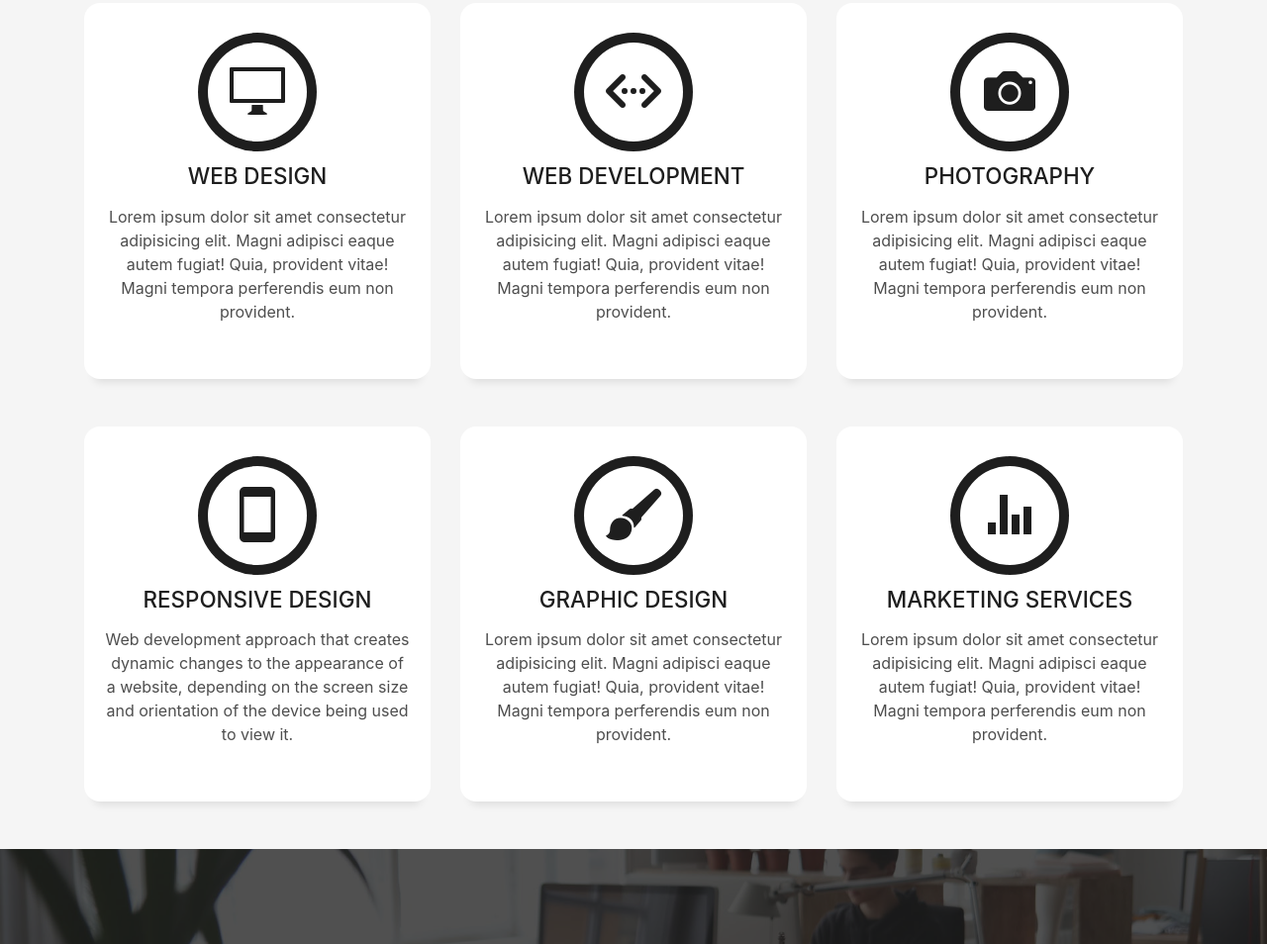
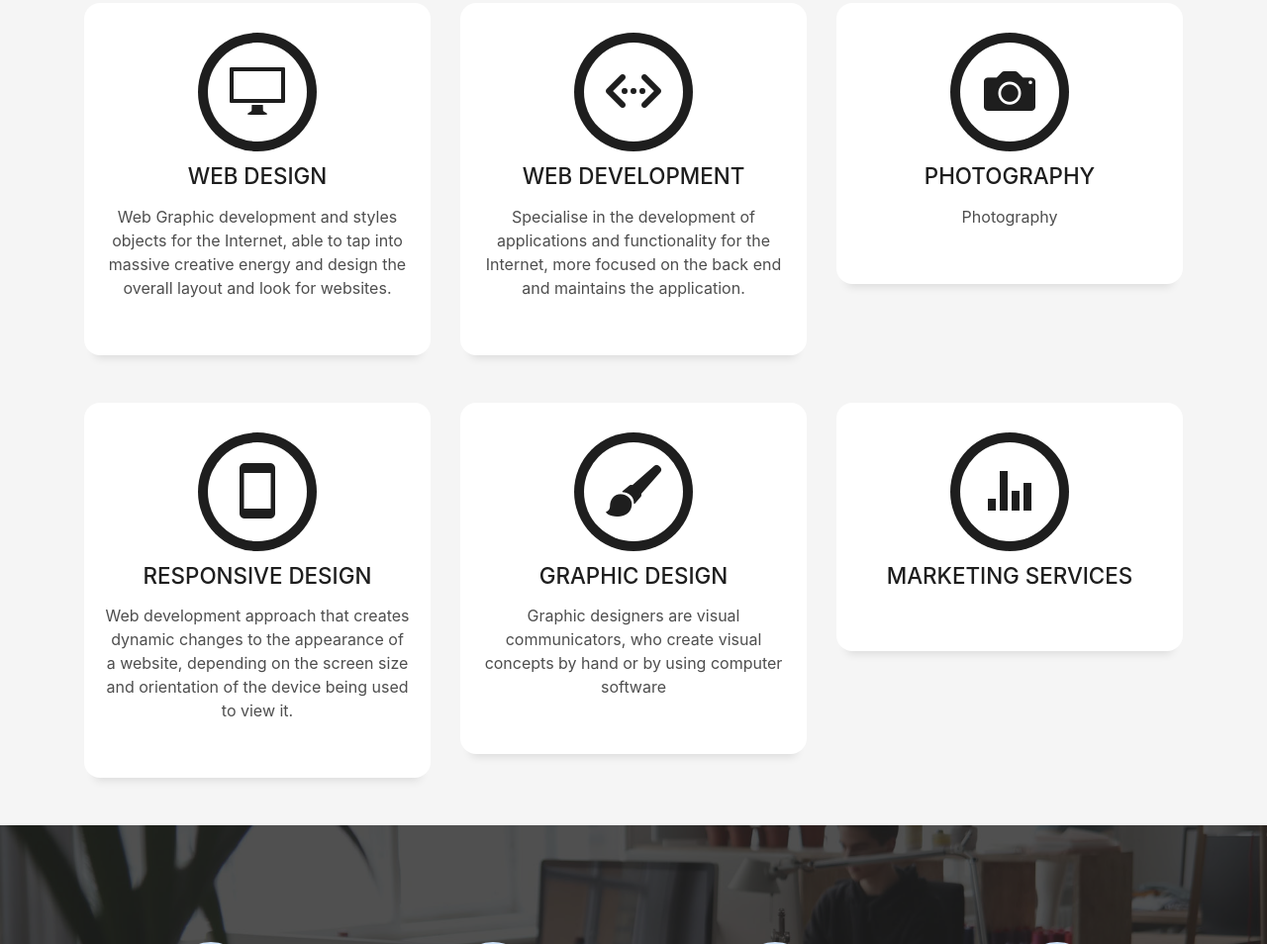
Before and after one commit to kamofoke/KatlehoMofokeng, a plain HTML site: page index.html in a window 1280 px wide. Shown: the part 2066-3020 px from the top of the page at 99% size. Drawn offline with Linux system fonts and the light colour scheme; files whose address does not match are found by name.

Commit message:
About & Services

```diff
--- a/index.html
+++ b/index.html
@@ -96,7 +96,7 @@
                   <div class="col-sm-6 col-md-7">
                     <div class="about-info">
                       <p><span class="title-s">Name: </span> <span>Katleho Mofokeng</span></p>
-                      <p><span class="title-s">Profile: </span> <span>Full stack developer</span></p>
+                      <p><span class="title-s">Profile: </span> <span>Full Stack Developer</span></p>
                       <p><span class="title-s">Email: </span> <span>katlehomofokeng97@gmail.com</span></p>
                       <p><span class="title-s">Phone: </span> <span>065 614 6935</span></p>
                     </div>
@@ -151,21 +151,21 @@
                   <p class="lead">
                     Hardworking and curious Student seeking employment.
                     Ready to utilize my skills and passion to further the mission of a company.
-                    Technologically adept, offering experience in changing and developing solutions though
+                    Technologically adopt, offering experience in changing and developing solutions though
                     technology(Computer Skills) and Innovation.
                     Bringing forth a positive attitude and the willingness and motivation to learn new tech.
                   </p>
                   <p class="lead">
-                    WeThinkCode Student which is a world class tuition-free tech institution,
+                    WeThinkCode is a world class tuition-free tech institution,
                     design to source, train and place Africa's top talent. Train youth to become Software Engineers and
-                    to be problem solvers using their Tech Skills. Trough out my WeThinkCode journey I managed to be involved
+                    to be problem solvers using their Tech Skills. Through out my WeThinkCode journey I managed to be involved
                     on some Team projects with a lot of my peers which some of them I was a team leader were I managed to be a great leader according to my team members.
                   </p>
                   <p class="lead">
-                    While I was busy with my NQF Level 5 in Software Development I managed to complete
+                    T-Systems ICT Academy Graduate: NQF Level 5 in Software Development managed to complete
                     and obtained the following certificates: MCP (ASP.NET MVC, C# , HTML 5, CSS 3 and
                     JavaScript), MTA HTML 5 Application Development Fundamentals, MTA Security
-                    Fundamentals' and 'MTA Software Development Fundamentals.
+                    Fundamentals and MTA Software Development Fundamentals.
                   </p>
                 </div>
               </div>
@@ -201,9 +201,8 @@
             <div class="service-content">
               <h2 class="s-title">Web Design</h2>
               <p class="s-description text-center">
-                Lorem ipsum dolor sit amet consectetur adipisicing elit. Magni adipisci eaque autem fugiat! Quia,
-                provident vitae! Magni
-                tempora perferendis eum non provident.
+                Web Graphic development and styles objects for the Internet,
+                able to tap into massive creative energy and design the overall layout and look for websites.
               </p>
             </div>
           </div>
@@ -216,9 +215,8 @@
             <div class="service-content">
               <h2 class="s-title">Web Development</h2>
               <p class="s-description text-center">
-                Lorem ipsum dolor sit amet consectetur adipisicing elit. Magni adipisci eaque autem fugiat! Quia,
-                provident vitae! Magni
-                tempora perferendis eum non provident.
+                Specialise in the development of applications and functionality for the Internet,
+                 more focused on the back end and maintains the application.
               </p>
             </div>
           </div>
@@ -231,9 +229,7 @@
             <div class="service-content">
               <h2 class="s-title">Photography</h2>
               <p class="s-description text-center">
-                Lorem ipsum dolor sit amet consectetur adipisicing elit. Magni adipisci eaque autem fugiat! Quia,
-                provident vitae! Magni
-                tempora perferendis eum non provident.
+               Photography
               </p>
             </div>
           </div>
@@ -260,9 +256,7 @@
             <div class="service-content">
               <h2 class="s-title">Graphic Design</h2>
               <p class="s-description text-center">
-                Lorem ipsum dolor sit amet consectetur adipisicing elit. Magni adipisci eaque autem fugiat! Quia,
-                provident vitae! Magni
-                tempora perferendis eum non provident.
+                Graphic designers are visual communicators, who create visual concepts by hand or by using computer software
               </p>
             </div>
           </div>
@@ -275,9 +269,7 @@
             <div class="service-content">
               <h2 class="s-title">Marketing Services</h2>
               <p class="s-description text-center">
-                Lorem ipsum dolor sit amet consectetur adipisicing elit. Magni adipisci eaque autem fugiat! Quia,
-                provident vitae! Magni
-                tempora perferendis eum non provident.
+
               </p>
             </div>
           </div>
```
